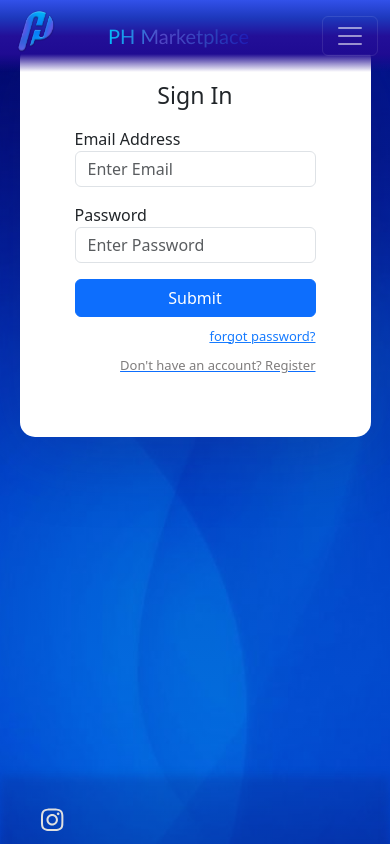
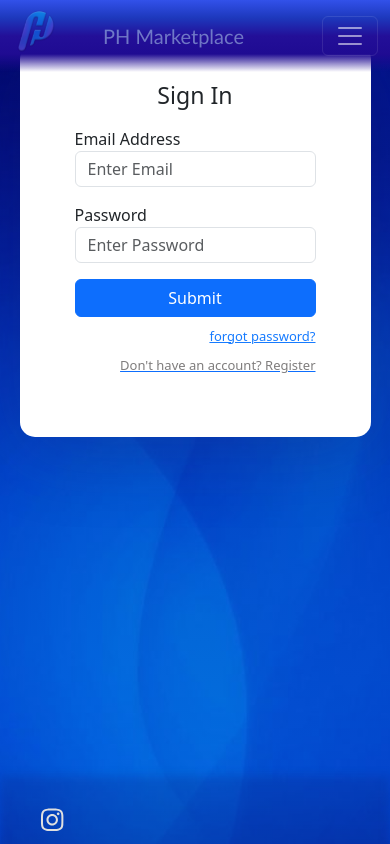
Before and after one commit to firasmj/phstore, a React (Create React App) app: page /Signup in a window 390 px wide. Shown: the top 844 px of the page. Built offline with nearby package versions, Linux system fonts and the light colour scheme; no server answers.

Commit message:
css1 change

```diff
--- a/src/css1.css
+++ b/src/css1.css
@@ -76,7 +76,7 @@
 
   .nav a {
     text-decoration: none;
-    color: white;
+    color: rgb(173, 202, 235);
   }
 
   #mainheader {
@@ -86,12 +86,20 @@
     /* width:100%; */
     /* margin:0.3em; */
     /* background: -webkit-linear-gradient(left, #ffffff,#ffffff,#02befb,#605ee353,#133b9000,rgba(0, 0, 255, 0)); */
-    background: -webkit-linear-gradient(left, #02befb, #7775e98b, #3164d199, rgba(0, 0, 255, 0.276));
+    /* background: -webkit-linear-gradient(left, #02befb, #7775e98b, #3164d199, rgba(0, 0, 255, 0.276));
     -webkit-background-clip: text;
-    -webkit-text-fill-color: transparent;
+    -webkit-text-fill-color: transparent; */
     font-family: 'Trebuchet MS', 'Lucida Sans Unicode', 'Lucida Grande', 'Lucida Sans', Arial, sans-serif;
     font-size: 3vw;
     margin-top: 0;
+    animation: fadeIn 3s ease-in-out infinite;
+    box-shadow: 0px 6px 10px -4px rgb(7, 0, 60);
+    margin: auto;
+  }
+
+  #mainheader a {
+    text-decoration: none;
+    color: rgb(145, 196, 255);
   }
 
   body {
@@ -407,19 +415,24 @@
 
   #mainheader {
     text-align: center;
+    padding-right: 10px;
+    margin-left: 0.3rem;
     /* width:100%; */
-    margin: 10px;
-    /* background: -webkit-linear-gradient(left, #02befb,#02befb,#02befb,#133b90,rgba(0, 0, 255, 0)); */
-    background: -webkit-linear-gradient(left, #02befb, #7775e98b, #3164d199, rgba(0, 0, 255, 0.276));
+    /* margin:0.3em; */
+    /* background: -webkit-linear-gradient(left, #ffffff,#ffffff,#02befb,#605ee353,#133b9000,rgba(0, 0, 255, 0)); */
+    /* background: -webkit-linear-gradient(left, #02befb, #7775e98b, #3164d199, rgba(0, 0, 255, 0.276));
     -webkit-background-clip: text;
-    -webkit-text-fill-color: transparent;
+    -webkit-text-fill-color: transparent; */
     font-family: 'Trebuchet MS', 'Lucida Sans Unicode', 'Lucida Grande', 'Lucida Sans', Arial, sans-serif;
-    font-size: 8vw;
+    font-size: 3vw;
+    margin-top: 0;
+    animation: fadeIn 3s ease-in-out infinite;
+    margin: auto;
   }
 
   #mainheader a {
     text-decoration: none;
-    color: rgb(255, 255, 255);
+    color: rgb(173, 202, 235);
   }
 
   body {
@@ -570,12 +583,20 @@
   }
 
   @keyframes fadeIn {
-    from {
+    0% {
       opacity: 0;
     }
 
-    to {
+    25% {
       opacity: 1;
+    }
+
+    75% {
+      opacity: 1;
+    }
+
+    100% {
+      opacity: 0;
     }
   }
 
@@ -588,7 +609,7 @@
     margin-bottom: 10px;
     padding: 0;
     float: left;
-    animation: fadeIn 1s ease-in-out;
+    animation: fadeIn 3s ease-in-out infinite;
   }
 
   /* .footer{
@@ -664,9 +685,9 @@
 
   /* cardddddddddddddddddddddddddddddddddd*/
   .movie {
-    width: 9.8rem;
+    width: 9rem;
     height: 24rem;
-    margin: 0.1rem;
+    margin: 0.4rem;
     /* max-width: 60%; */
     position: relative;
     display: flex;
@@ -681,8 +702,7 @@
     /*---------------------------------------*/
     flex: 0 0 auto;
     /* width: 200px; */
-    margin-right: 0.5em;
-    margin-left: 0.5em;
+    margin-right: 1em;
     /* font-size: small; */
     font-size: x-small;
     /* margin-left: 1rem; */
@@ -1072,7 +1092,7 @@ input:focus {
 
 /* ---------------- modal -------------*/
 
-.modal1h {
+.modal1h{
   background-color: rgba(47, 0, 255, 0.764);
   border-radius: 10px;
   /* filter: blur(5px); */
@@ -1080,38 +1100,22 @@ input:focus {
 }
 
 .custom-modal-1 .modal-content {
-  background: linear-gradient(45deg,
+  background: linear-gradient(
+      45deg,
       #0026ff,
-      #2a0056bb);
+      #2a0056bb
+  );
   color: white;
   border-radius: 10px;
-  box-shadow: 0 0 10px rgba(0, 0, 0, 0.2);
+  box-shadow: 0 0 10px
+      rgba(0, 0, 0, 0.2);
   transform: rotate(-1deg);
 }
-
 .custom-modal-1 .modal-content:hover {
   transform: scale(1.1) rotate(0deg);
   transition: transform 0.2s;
 }
 
-.banner-ph {
+.banner-ph{
   box-shadow: 0 0 15px 5px rgba(81, 51, 253, 0.741);
 }
-
-.spinner-fm-back {
-  position: absolute;
-  top: 50%;
-  left: 50%;
-  transform: translate(-50%, -50%);
-  width: 100%;
-  height: 100%;
-  z-index: 9;
-  background-color: rgba(14, 7, 94, 0.351);
-}
-
-/* .spinner-fm{
-  position: absolute;
-  top: 50%;
-  left: 50%;
-  z-index: 10;
-} */
```
